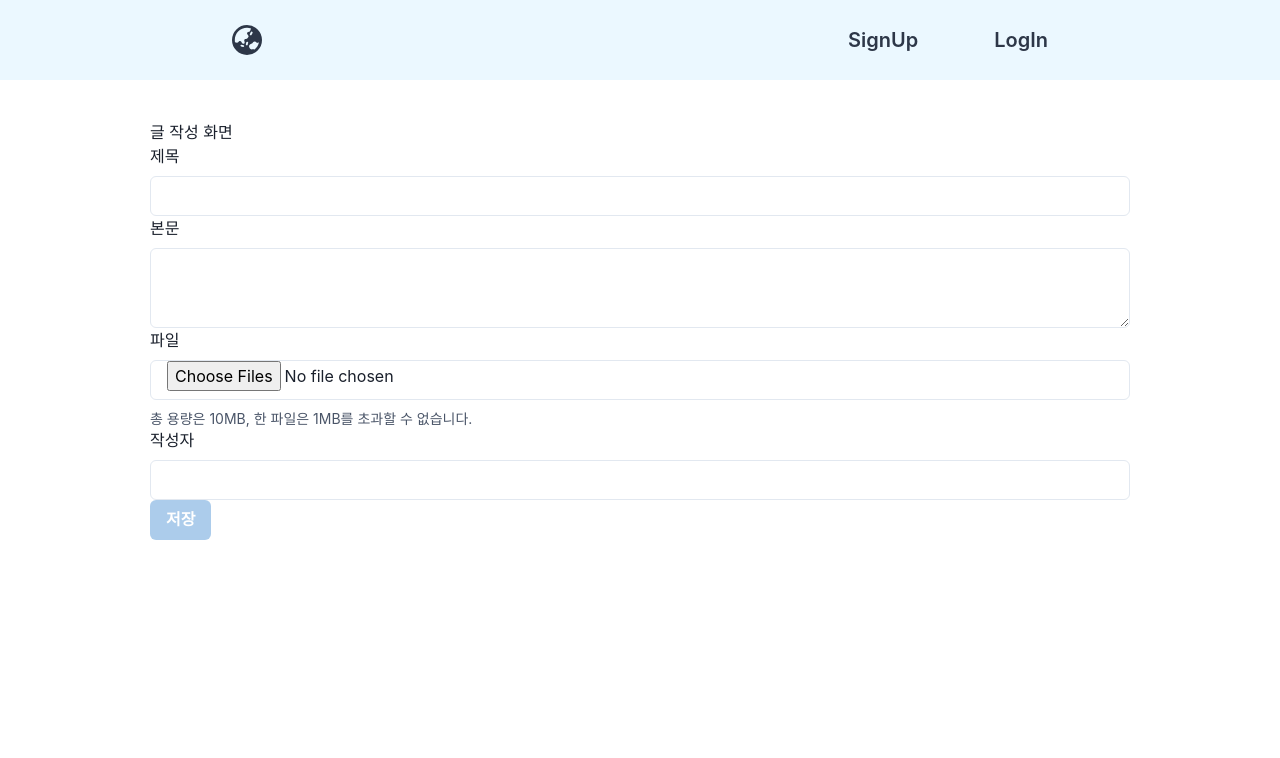
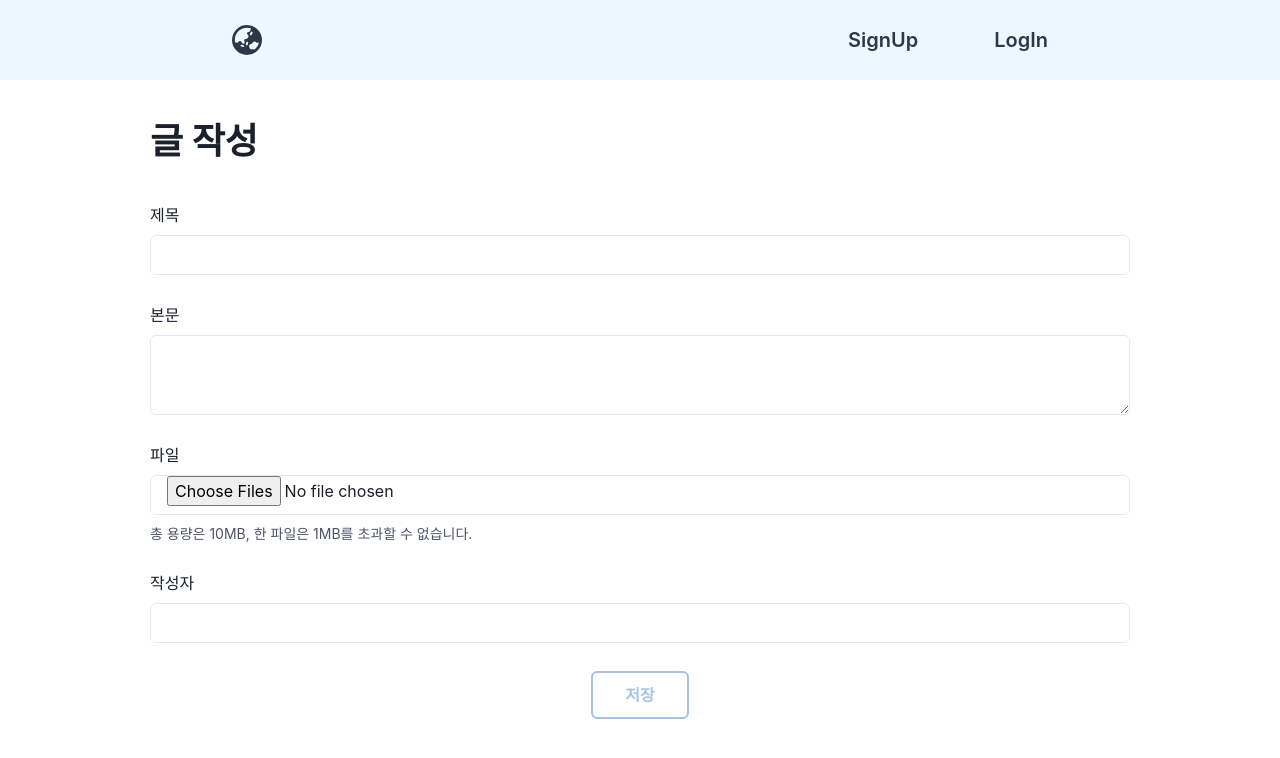
Before and after one commit to huitopia/react-mini-project-1, a React (Vite) app: page /write in a window 1280 px wide. Shown: the top 758 px of the page. Built offline with nearby package versions, Linux system fonts and the light colour scheme.

Commit message:
✨ : 글 작성 css

```diff
--- a/src/page/board/BoardWrite.jsx
+++ b/src/page/board/BoardWrite.jsx
@@ -1,10 +1,17 @@
 import {
   Box,
   Button,
+  Card,
+  CardBody,
+  CardHeader,
+  Center,
   FormControl,
   FormHelperText,
   FormLabel,
+  Heading,
   Input,
+  Stack,
+  StackDivider,
   Textarea,
   useToast,
 } from "@chakra-ui/react";
@@ -68,21 +75,23 @@ export function BoardWrite() {
 
   return (
     <Box>
-      <Box>글 작성 화면</Box>
+      <Box mb={10}>
+        <Heading>글 작성</Heading>
+      </Box>
       <Box>
-        <Box>
+        <Box mb={7}>
           <FormControl>
             <FormLabel>제목</FormLabel>
             <Input onChange={(e) => setTitle(e.target.value)} />
           </FormControl>
         </Box>
-        <Box>
+        <Box mb={7}>
           <FormControl>
             <FormLabel>본문</FormLabel>
             <Textarea onChange={(e) => setContent(e.target.value)} />
           </FormControl>
         </Box>
-        <Box>
+        <Box mb={7}>
           <FormControl>
             <FormLabel>파일</FormLabel>
             <Input
@@ -96,24 +105,42 @@ export function BoardWrite() {
             </FormHelperText>
           </FormControl>
         </Box>
-        <Box>
-          <ul>{fileNameList}</ul>
+        {fileNameList.length > 0 && (
+          <Box mb={7}>
+            <Card>
+              <CardHeader>
+                <Heading size="md">선택된 파일 목록</Heading>
+              </CardHeader>
+              <CardBody>
+                <Stack divider={<StackDivider />} spacing={4}>
+                  {fileNameList}
+                </Stack>
+              </CardBody>
+            </Card>
           </Box>
-        <Box>
+        )}
+        <Box mb={7}>
           <FormControl>
             <FormLabel>작성자</FormLabel>
             <Input readOnly value={account.nickName} />
           </FormControl>
         </Box>
-        <Box>
+        <Box mb={7}>
+          <Center>
             <Button
               isLoading={loading}
               isDisabled={disableSaveButton}
               colorScheme={"blue"}
               onClick={handleSaveClick}
+              variant={"outline"}
+              size="md"
+              height="48px"
+              width="10%"
+              border="2px"
             >
               저장
             </Button>
+          </Center>
         </Box>
       </Box>
     </Box>
```
Lines whose indentation alone changed are shown as unchanged.
